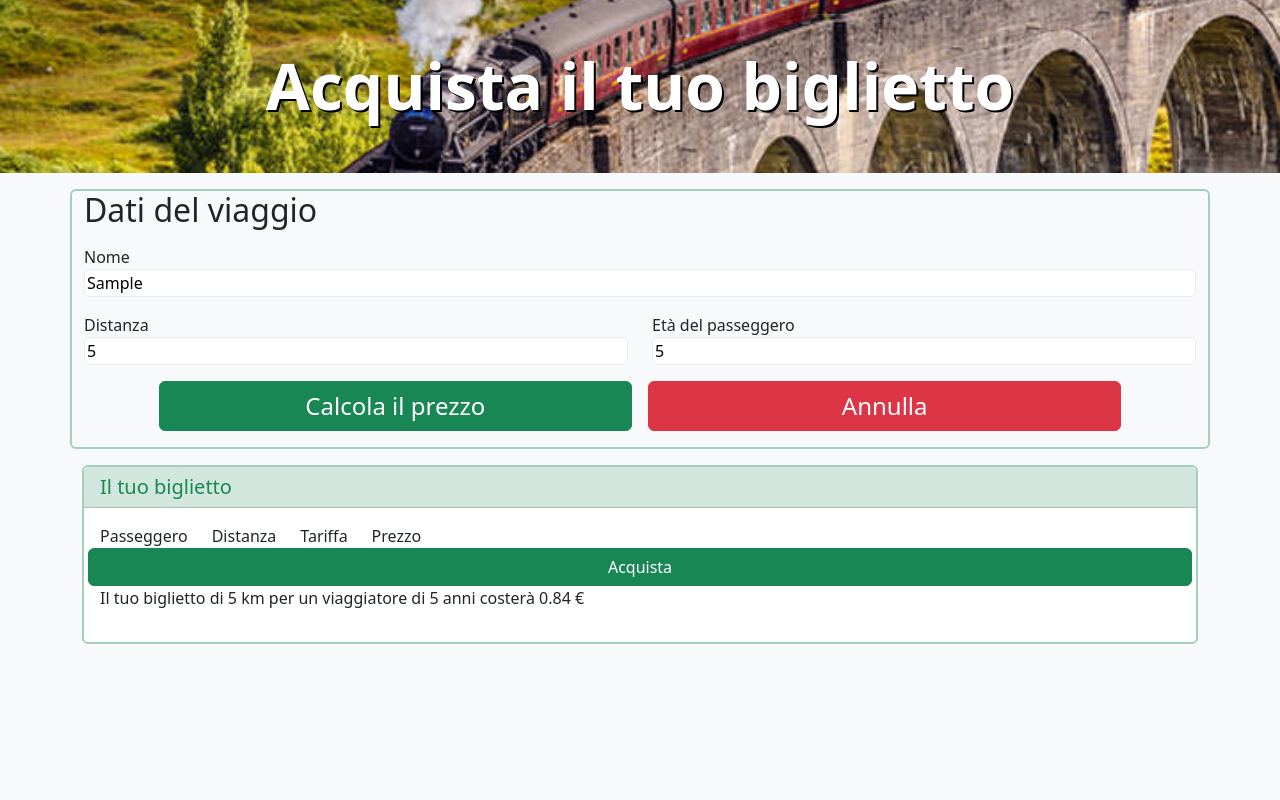
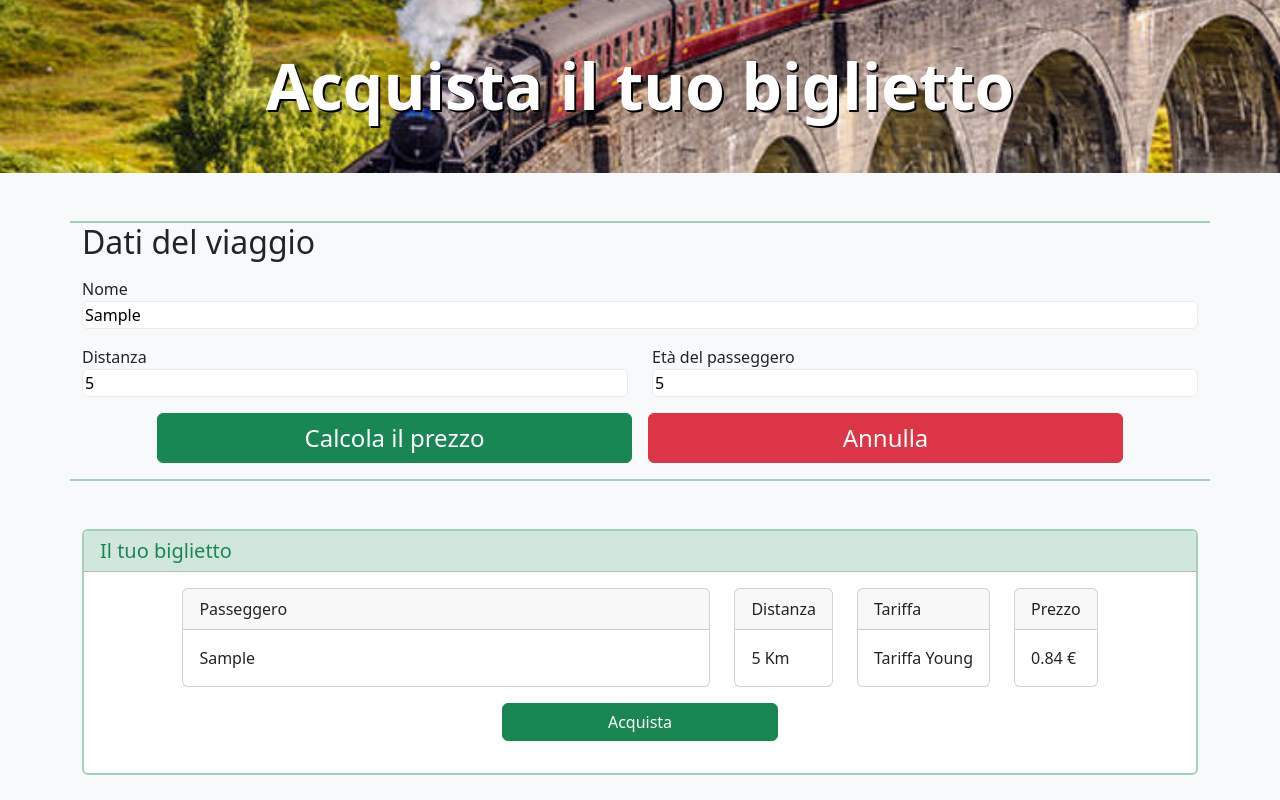
Before and after one commit to marikadiblasio/js-biglietto-treno-form, a plain HTML site: page index.html in a window 1280 px wide. Both pictures are taken after typing "Sample", "5", "5" into the empty fields and a click on the button "Calcola il prezzo". Drawn offline with nearby package versions, Linux system fonts and the light colour scheme.

Commit message:
addcards in ticket-body section

```diff
--- a/index.html
+++ b/index.html
@@ -15,7 +15,7 @@
         <h1 class="text-white display-3 fw-semibold py-5 text-center">Acquista il tuo biglietto</h1>
     </header>
     <!-- Travel Info -->
-    <section class="container-lg mb-3 border border-2 border-success-subtle rounded">
+    <section class="container-lg my-5 border-bottom border-top border-2 border-success-subtle">
         <h2 class="mb-3">Dati del viaggio</h2>
         <div class="row">
             <div class="col-12 mb-3">
@@ -34,16 +34,36 @@
             <button id="reset" class="btn btn-danger mb-3 fs-4 col-12 col-sm-5 ms-sm-2 me-sm-auto mx-auto">Annulla</button>
         </div>
     </section>
-    <section id="ticket" class="container-lg">
+    <section id="ticket" class="container-lg d-none">
         <div class="card border border-2 border-success-subtle">
             <h5 class="card-header">Il tuo biglietto</h5>
-            <div id="ticketBody" class="card-body">
-                <div class="row">
-                    <div class="col-auto">Passeggero</div>
-                    <div class="col-auto">Distanza</div>
-                    <div class="col-auto">Tariffa</div>
-                    <div class="col-auto">Prezzo</div>
-                    <button class="btn btn-success">Acquista</button>
+            <div id="ticketBody" class="card-body justify-content-center">
+               <div class="row align-items-center justify-content-center mb-3">
+                    <div class="col-6">
+                        <div class="card">
+                            <div class="card-header">Passeggero</div>
+                            <div id="ticket-name" class="card-body"></div>
+                        </div>
+                    </div>
+                    <div class="col-auto">
+                        <div class="card">
+                            <div class="card-header">Distanza</div>
+                            <div id="ticket-km"class="card-body"></div>
+                        </div>
+                    </div>
+                    <div class="col-auto">
+                        <div class="card">
+                            <div class="card-header">Tariffa</div>
+                            <div id="ticket-rate" class="card-body"></div>
+                        </div>
+                    </div>
+                    <div class="col-auto">
+                        <div class="card">
+                            <div class="card-header">Prezzo</div>
+                            <div id="ticket-price" class="card-body"></div>
+                        </div>
+                    </div>
+                    <button class="btn w-25 mt-3 btn-success">Acquista</button>
                 </div>
             </div>
         </div>
--- a/js/script.js
+++ b/js/script.js
@@ -23,7 +23,6 @@ const boxKmTrip = document.querySelector('input[name=kmTrip]');
 const boxUserAge = document.querySelector('input[name=userAge]');
 const boxName = document.querySelector('input[name=name]');
 const topCard = document.querySelector('.card-header');
-//Variabile bottone
 const btnCalc = document.querySelector('button');
 //AddEventListener
 btnCalc.addEventListener('click', function() {
@@ -44,7 +43,12 @@ btnCalc.addEventListener('click', function() {
             topCard.classList.add('text-success');
             topCard.classList.remove('text-danger');
             topCard.classList.remove('bg-danger-subtle');
-            document.getElementById('ticketBody').innerHTML += (`<p>Il tuo biglietto di ${kmTrip} km per un viaggiatore di ${userAge} anni costerà ${price.toFixed(2)} €</p>`);
+            document.getElementById('ticket-name').innerHTML += (`${name}`);
+            document.getElementById('ticket-km').innerHTML += (`${kmTrip} Km`);
+            document.getElementById('ticket-rate').innerHTML += (`${rate}`);
+            document.getElementById('ticket-price').innerHTML += (`${price.toFixed(2)} €`);
+
+            //document.getElementById('ticketBody').innerHTML += (`<p>Il tuo biglietto di ${kmTrip} km per un viaggiatore di ${userAge} anni costerà ${price.toFixed(2)} €</p>`);
         } else {
             topCard.classList.remove('bg-success-subtle');
             topCard.classList.remove('text-success');
```
